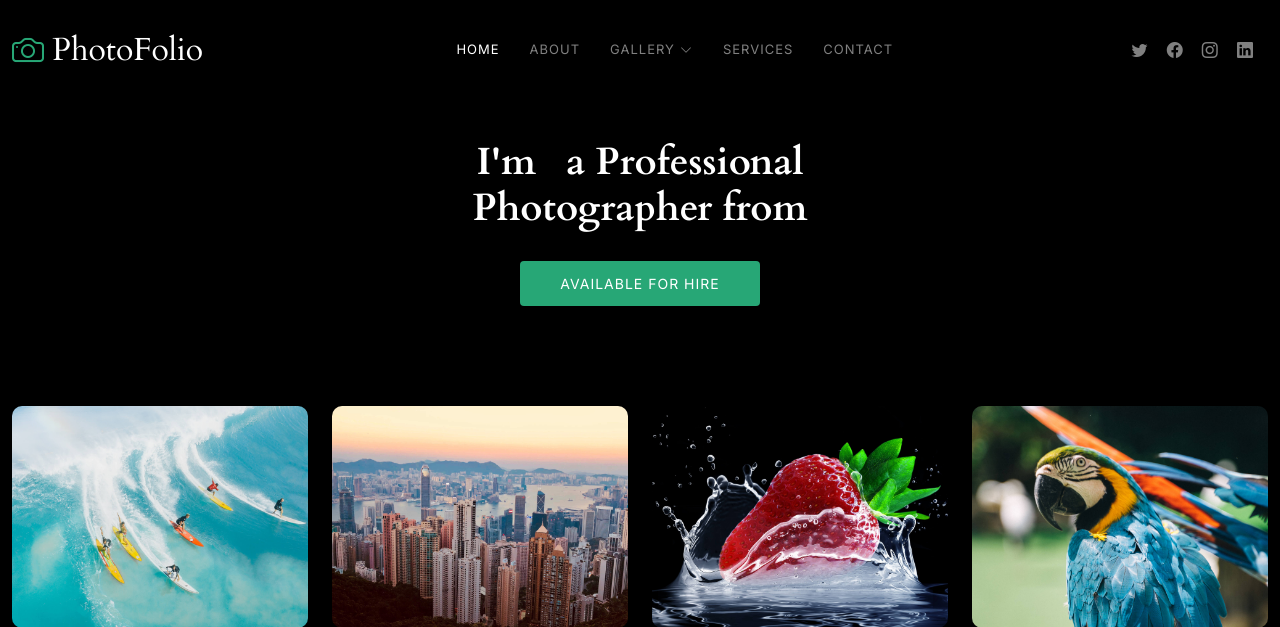
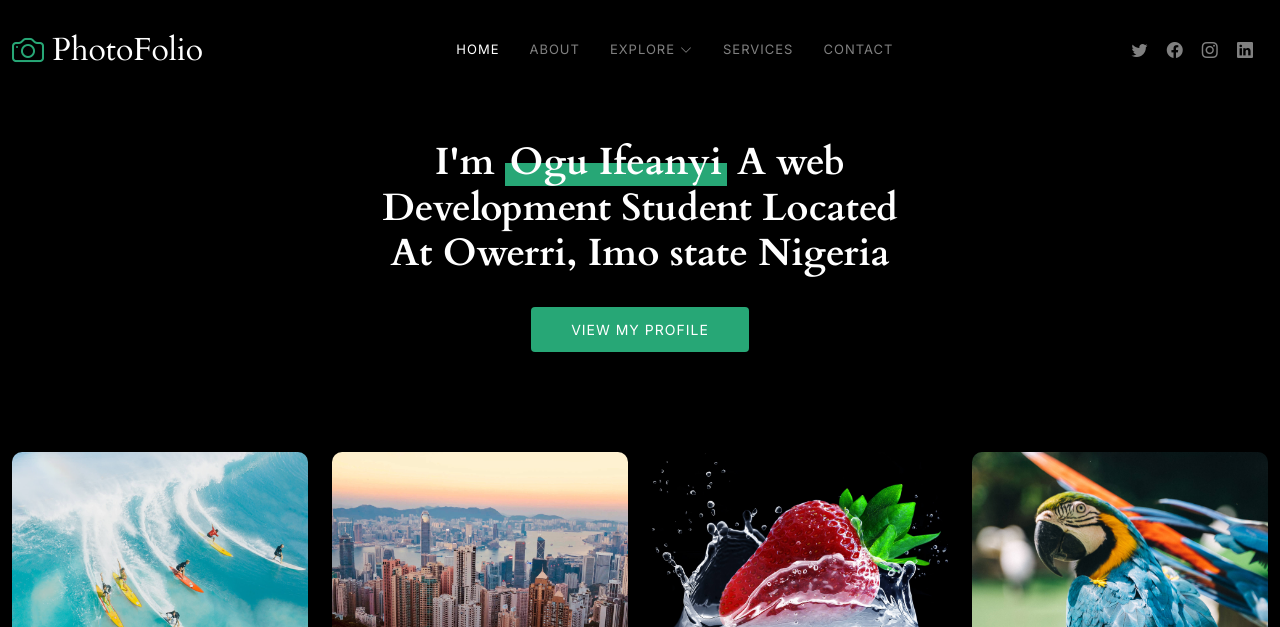
Before and after one commit to ebenifeanyi/pythonProject4, a Django app: page / in a window 1280 px wide. Shown: the top 627 px of the page. Run offline with Django 3.2, Linux system fonts and the light colour scheme; data comes from the database, SQL or seed files in the repository; some libraries are stand-ins or nearby versions.

Commit message:
update profile htm2

```diff
--- a/main/templates/main/index.html
+++ b/main/templates/main/index.html
@@ -53,12 +53,12 @@
 
       <nav id="navbar" class="navbar">
         <ul>
-          <li><a href="index.html" class="active">Home</a></li>
-          <li><a href="about.html">About</a></li>
-          <li class="dropdown"><a href="#"><span>Gallery</span> <i class="bi bi-chevron-down dropdown-indicator"></i></a>
+          <li><a href="" class="active">Home</a></li>
+          <li><a href="{% url 'profile_detail' p.pk %}">About</a></li>
+          <li class="dropdown"><a href="#"><span>Explore</span> <i class="bi bi-chevron-down dropdown-indicator"></i></a>
             <ul>
               <li><a href="gallery.html">Nature</a></li>
-              <li><a href="gallery.html">People</a></li>
+              <li><a href="{% url 'users' %}">People</a></li>
               <li><a href="gallery.html">Architecture</a></li>
               <li><a href="gallery.html">Animals</a></li>
               <li><a href="gallery.html">Sports</a></li>
@@ -94,9 +94,9 @@
     <div class="container">
       <div class="row justify-content-center">
         <div class="col-lg-6 text-center">
-          <h2>I'm <span>{{im.get_name}}</span> a Professional Photographer from {{im.location}}</h2>
+          <h2>I'm <span>Ogu Ifeanyi</span> A web Development Student Located At Owerri, Imo state Nigeria </h2>
           <p>{{im.bio}}</p>
-          <a href="contact.html" class="btn-get-started">Available for hire</a>
+          <a href="{% url 'profile_detail' p.pk %}" class="btn-get-started">VIEW MY PROFILE</a>
         </div>
       </div>
     </div>
--- a/main/urls.py
+++ b/main/urls.py
@@ -10,4 +10,5 @@ urlpatterns = [
                   path('<int:pk>/', profile_detail, name='profile_detail'),
                   path('add-friend/<int:pk>', add_friend, name='add_friend'),
                   path('friends-list<int:pk>', view_friends, name='friends_list'),
+                  path('users', profiles , name='users'),
               ] + static(settings.MEDIA_URL, document_root=settings.MEDIA_ROOT)
--- a/main/views.py
+++ b/main/views.py
@@ -8,8 +8,14 @@ from .models import Profile
 # Create your views here
 
 def home(request):
+    u = User.objects.get(username='toshiba')
+    p = Profile.objects.get(acc=u)
+    return render(request, 'main/index.html', {'p': p})
+
+
+def profiles(request):
     p = Profile.objects.all()
-    return render(request, 'main/index.html', {'p': p})
+    return render(request, 'main/user_list.html', {'p': p})
 
 
 def createacct(request):
```
